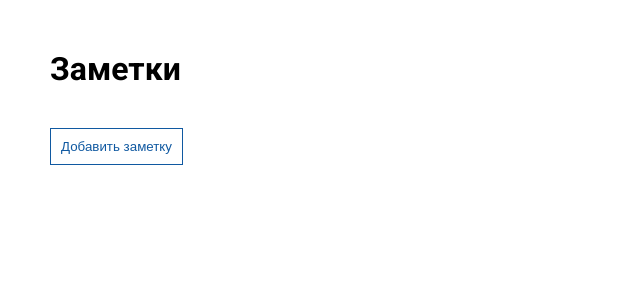
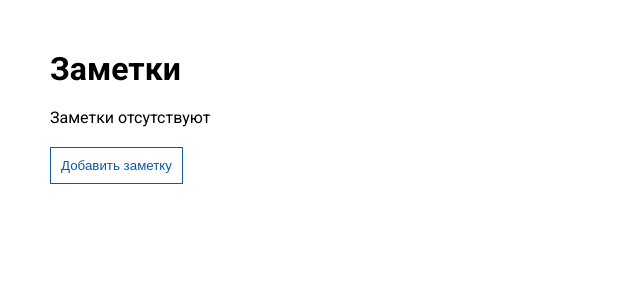
Before and after one commit to TkachevNikita/UDV, an Angular app: page / in a window 1280 px wide. Shown: the top 300 px of the page, without its empty margins (0-640 px from the left). Built offline with nearby package versions, Linux system fonts and the light colour scheme.

Commit message:
chore: сделал проверку на пустой список заметок

```diff
--- a/src/app/app.component.html
+++ b/src/app/app.component.html
@@ -1,10 +1,15 @@
 <div class="container">
     <h1>Заметки</h1>
-    <div class="notes">
-        @for (note of notes$ | async; track note) {
-            <app-note [note]="note"/>
-        }
-    </div>
+    @if ((notes$ | async)!.length > 0) {
+        <div class="notes">
+            @for (note of notes$ | async; track note) {
+                <app-note [note]="note"/>
+            }
+        </div>
+    }
+    @else {
+        <p>Заметки отсутствуют</p>
+    }
     <app-button>
         Добавить заметку
     </app-button>
```
